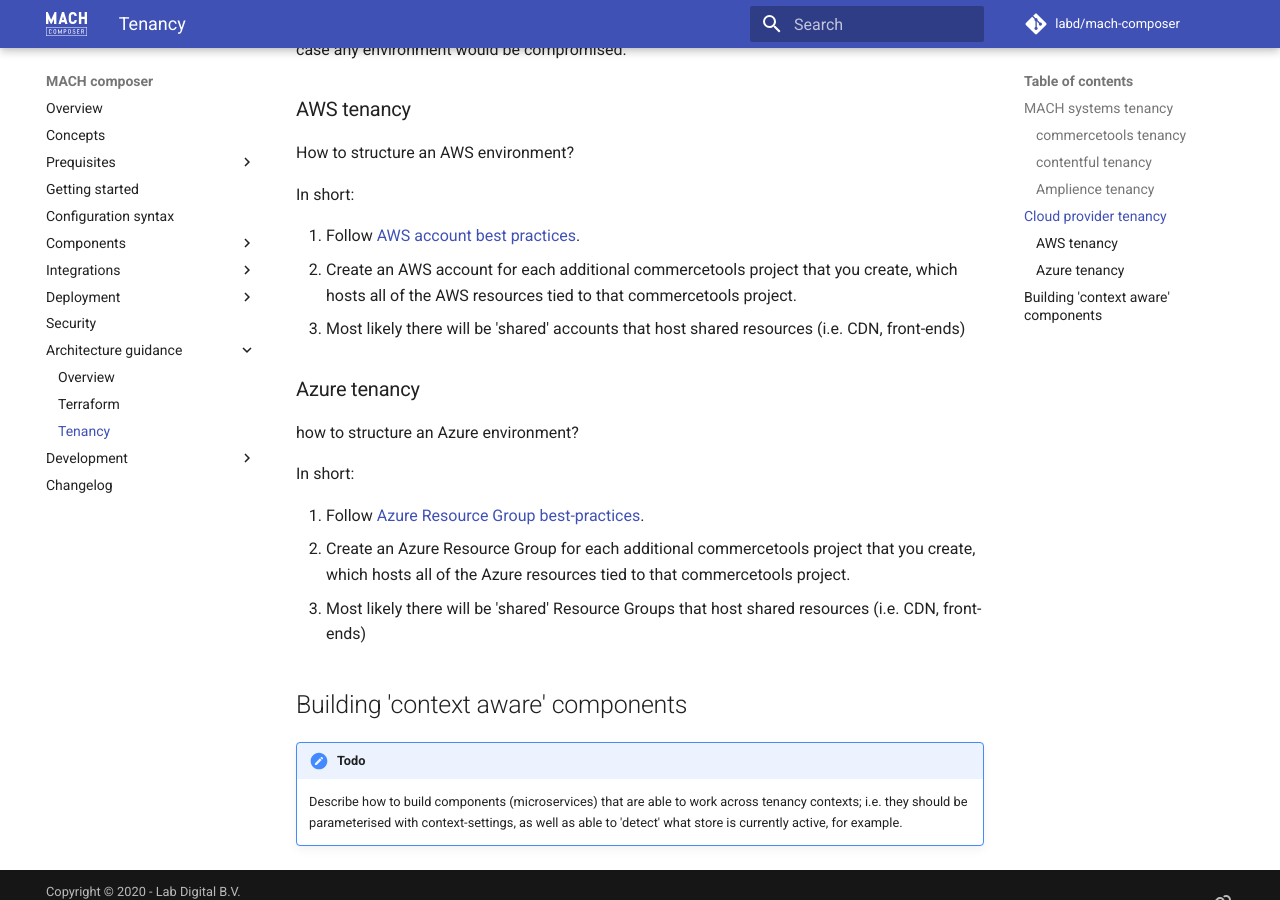
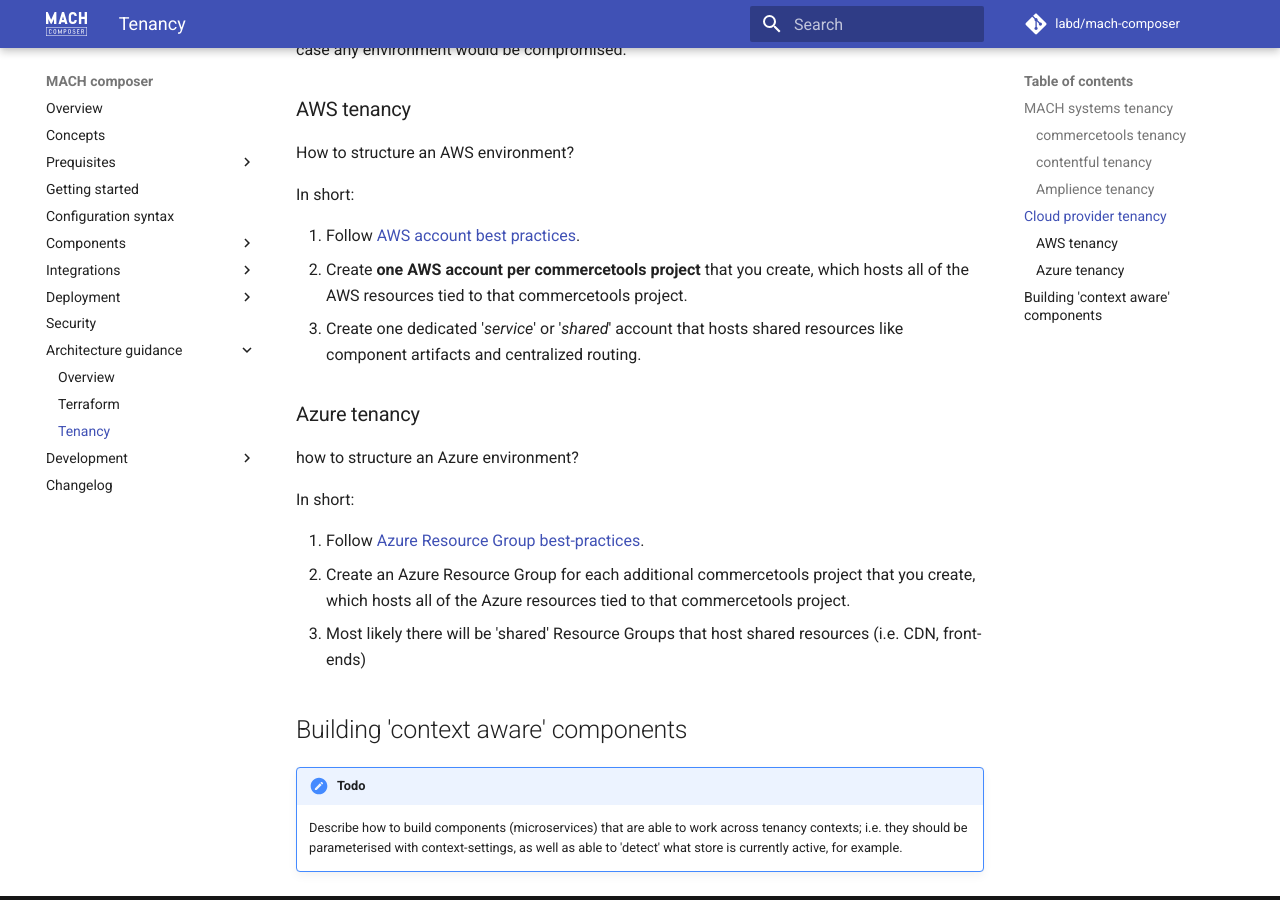
Before and after one commit to mach-composer/mach-composer-cli, an MkDocs documentation site: the page built from docs/src/guidance/tenancy.md, in a window 1280 px wide and 900 px high, scrolled down 2602 px. Built offline with MkDocs 1.6.1 and Material for MkDocs 9.7.7, drawn with Linux system fonts in a browser that asks for light colours; a script that is not in the unit is left out; comment, search, counter and statistics services are not loaded.

Commit message:
Update AWS tenancy points

```diff
--- a/docs/src/guidance/tenancy.md
+++ b/docs/src/guidance/tenancy.md
@@ -77,8 +77,8 @@
 In short:
 
 1. Follow [AWS account best practices](https://aws.amazon.com/organizations/getting-started/best-practices/).
-2. Create an AWS account for each additional commercetools project that you create, which hosts all of the AWS resources tied to that commercetools project.
-3. Most likely there will be 'shared' accounts that host shared resources (i.e. CDN, front-ends)
+2. Create **one AWS account per commercetools project** that you create, which hosts all of the AWS resources tied to that commercetools project.
+3. Create one dedicated '*service*' or '*shared*' account that hosts shared resources like component artifacts and centralized routing.
 
 
 ### Azure tenancy
```
